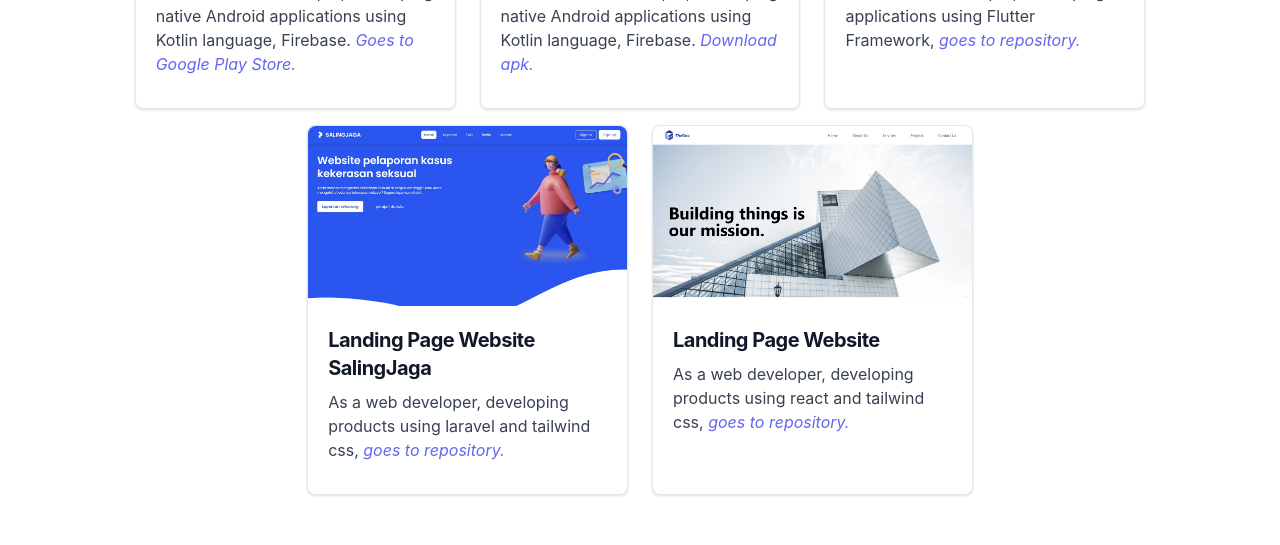
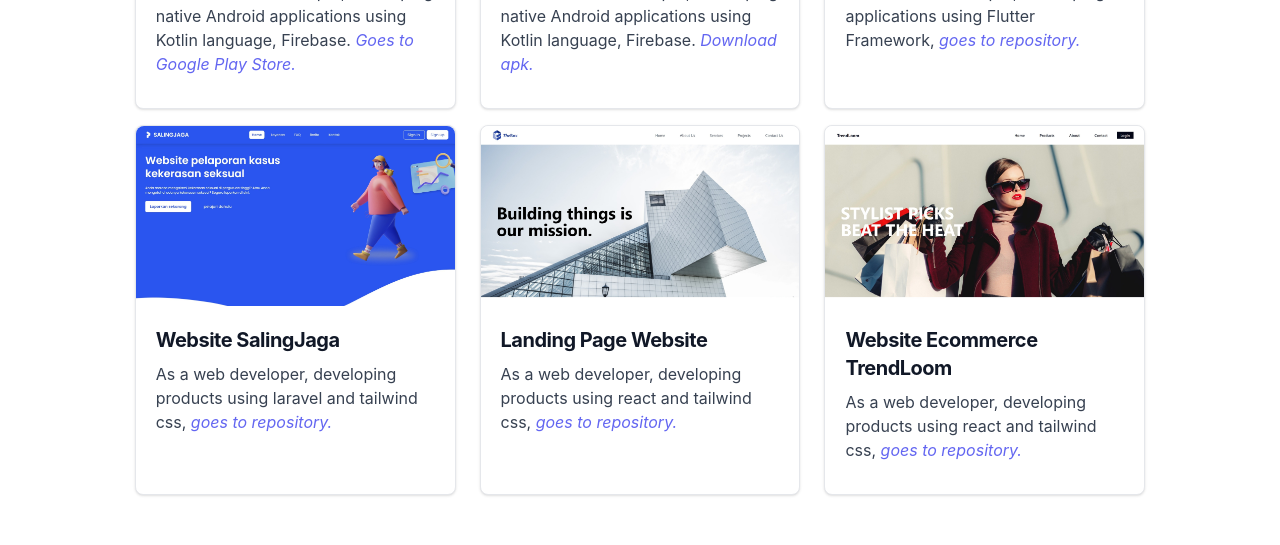
Before and after one commit to msaifurrijaal/my-portfolio, a React (Vite) app: page / in a window 1280 px wide. Shown: the part 1960-2505 px from the top of the page. Built offline with nearby package versions, Linux system fonts and the light colour scheme.

Commit message:
style: add new project card

```diff
--- a/src/components/Project.jsx
+++ b/src/components/Project.jsx
@@ -38,7 +38,7 @@
             linkText="goes to repository."
           />
           <ProjectCard
-            title="Landing Page Website SalingJaga"
+            title="Website SalingJaga"
             desc="As a web developer, developing products using laravel and tailwind
             css,"
             src="salingjaga.jpeg"
@@ -53,6 +53,14 @@
             link="https://github.com/msaifurrijaal/saling-jaga-web"
             linkText="goes to repository."
           />
+          <ProjectCard
+            title="Website Ecommerce TrendLoom"
+            desc="As a web developer, developing products using react and tailwind
+            css,"
+            src="trendloom.jpeg"
+            link="https://github.com/msaifurrijaal/trendloom"
+            linkText="goes to repository."
+          />
         </div>
       </div>
     </section>
```
Also changed, not shown: public/images/project/trendloom.jpeg (added).
